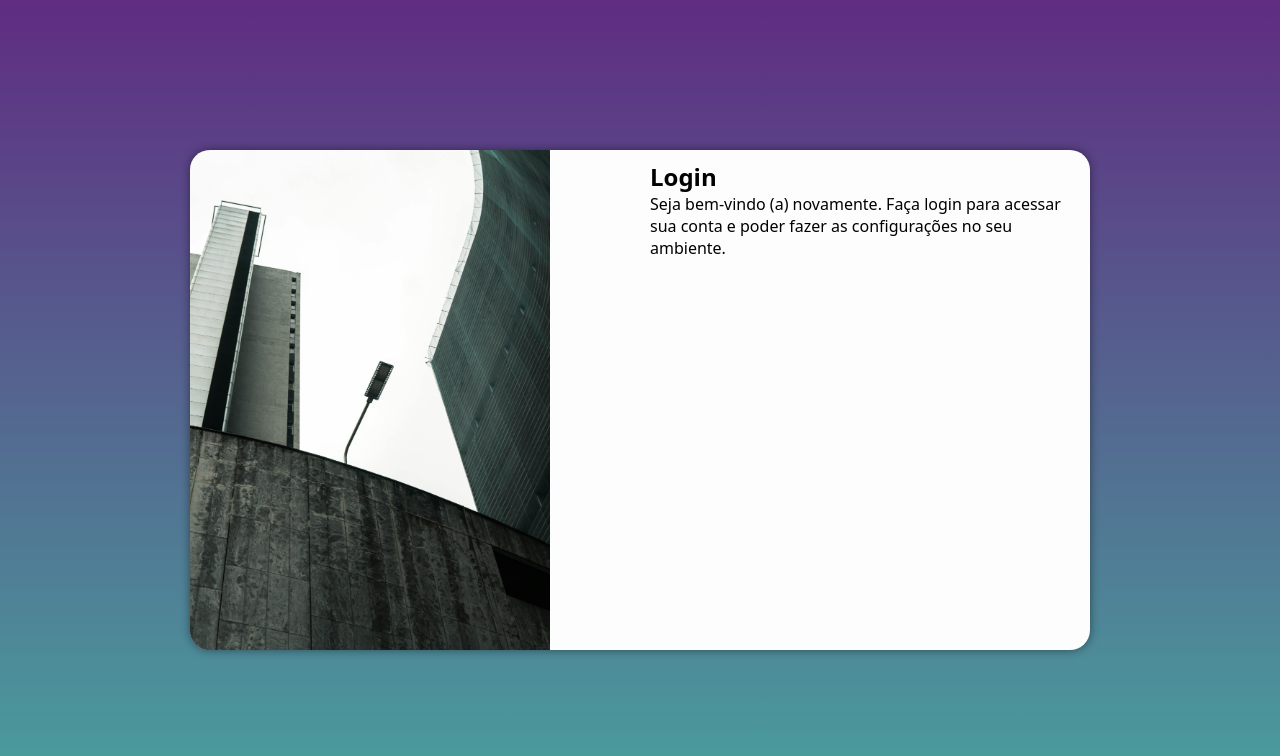
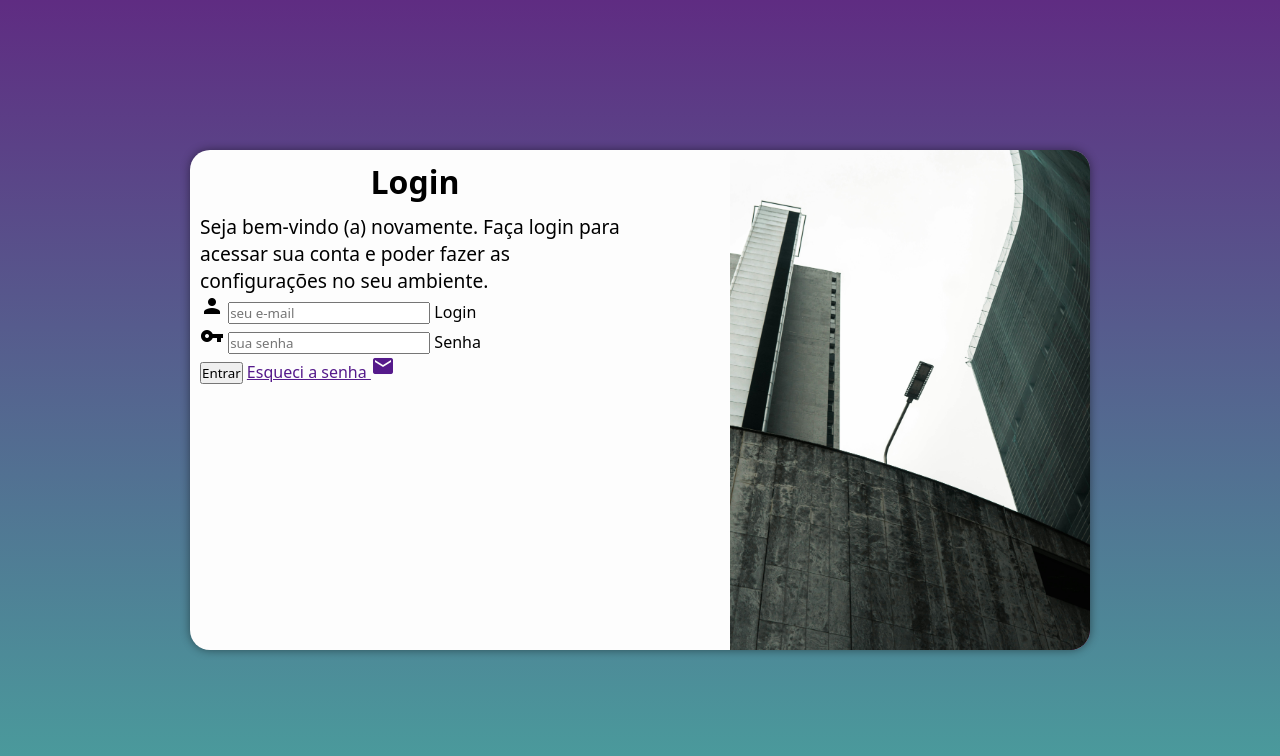
Before and after one commit to Bm-Channel/Projeto-Loging, a plain HTML site: page index.html in a window 1280 px wide. Drawn offline with Linux system fonts and the light colour scheme.

Commit message:
adicionei o form

```diff
--- a/estilos/media-query.css
+++ b/estilos/media-query.css
@@ -34,14 +34,27 @@
         }
 
         section#Login > div#imagem {
-            float: left;
+            float: right;
             width: 40%;
             height: 100%;
         }
 
         section#Login > div#formulario {
-            float: right;
+            float: left;
             width: 50%;
         }
 
+        div#formulario > h1 {
+            text-align: center;
+            margin-bottom: 10px;
+        }
+
+        div#formulario > h1 {
+            font-size: 2em;
+        }
+
+        div#formulario > p {
+            font-size: 1.2em;
+        }
+
     }
--- a/index.html
+++ b/index.html
@@ -6,6 +6,7 @@
     <title>Login</title>
     <link rel="stylesheet" href="estilos/style.css">
     <link rel="stylesheet" href="estilos/media-query.css">
+    <link rel="stylesheet" href="https://fonts.googleapis.com/icon?family=Material+Icons">
 </head>
 <body>
       <main>
@@ -16,7 +17,23 @@
             <div id="formulario">
                 <h1>Login</h1>
                 <p>Seja bem-vindo (a) novamente. Faça login para acessar sua conta e poder fazer as configurações no seu ambiente.</p>
-                <form action="login.php" method="post">
+
+                <form action="login.php" method="post" autocomplete="on">
+                    <div class="campo">
+                        <i class="material-icons">person</i>
+                        <input type="email" name="login" id="ilogin" placeholder="seu e-mail" autocomplete="email" required maxlength="30">
+                        <label for="ilogin">Login</label>
+                    </div>
+
+                    <div class="campo">
+                        <i class="material-icons">vpn_key</i>
+                        <input type="password" name="senha" id="isenha" placeholder="sua senha" autocomplete="current-password" required minlength="8" maxlength="20">
+                        <label for="isenha">Senha</label>
+                    </div>
+
+                    <input type="submit" value="Entrar">
+                    <a href="">Esqueci a senha <i class="material-icons">mail</i></a>
+
                 </form>
             </div>
 
```
